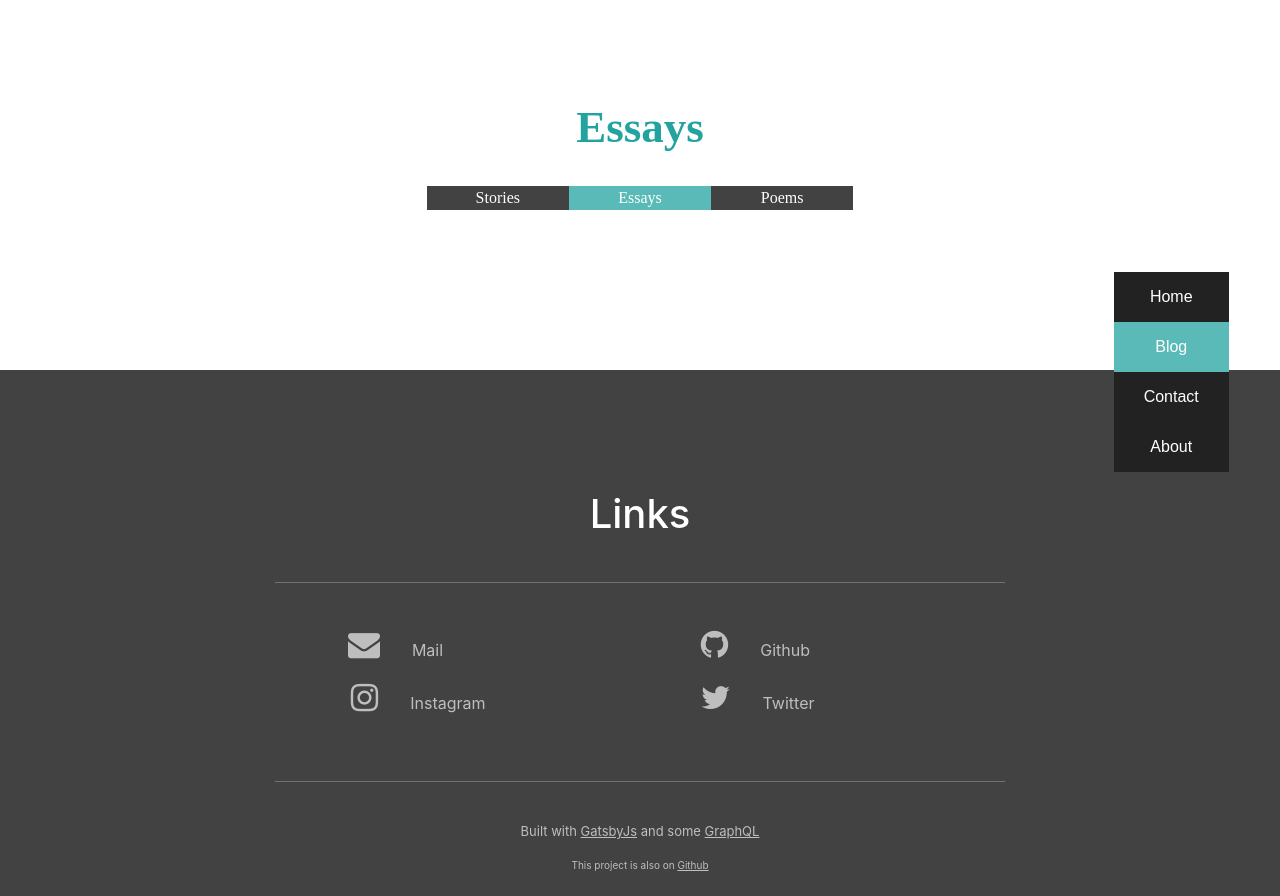
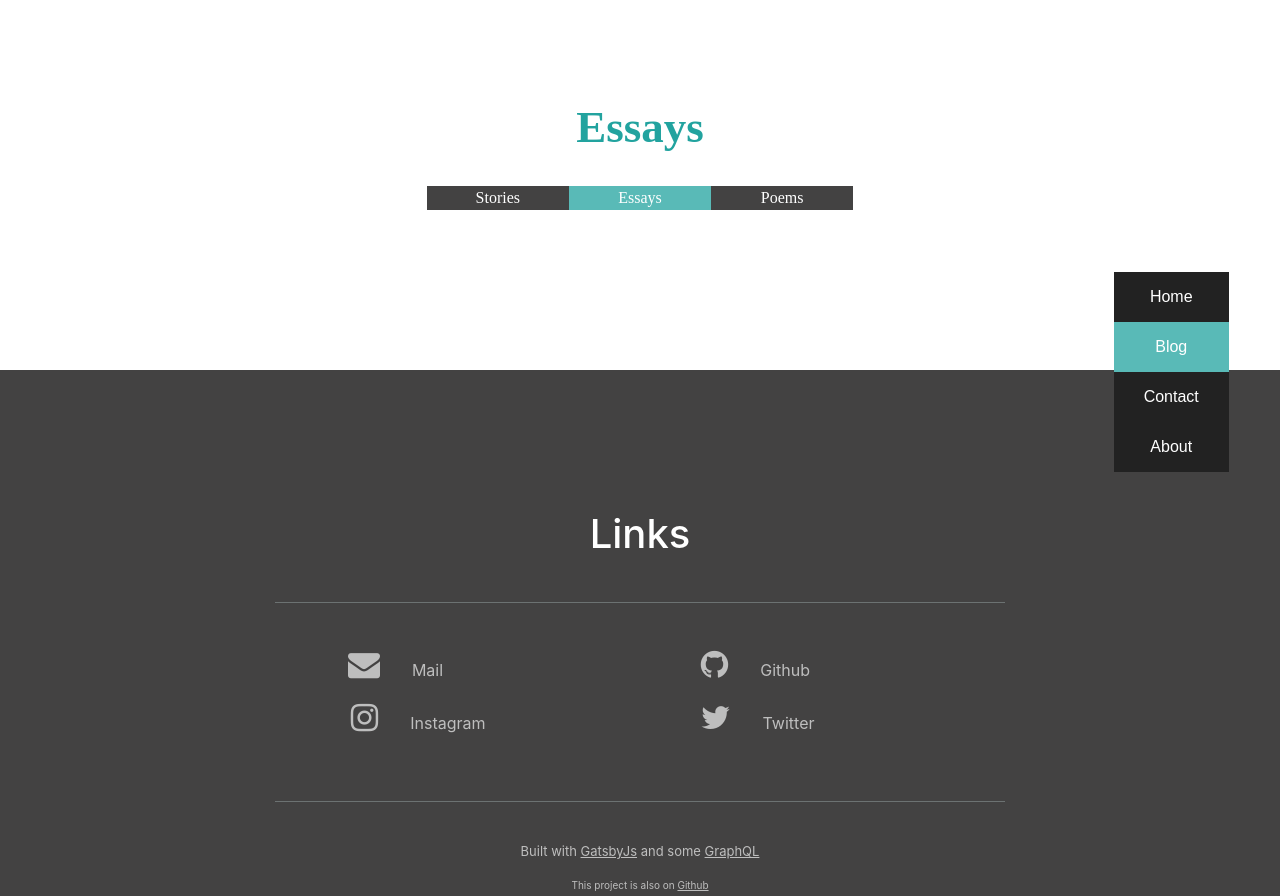
Before and after one commit to pratikluitel/blog, a Gatsby site: page /essays in a window 1280 px wide. Shown: the top 896 px of the page. Built offline with nearby package versions, Linux system fonts and the light colour scheme; Gatsby itself is replaced by a stand-in of ours; a web font is replaced by a local one.

Commit message:
footer adjustment

```diff
--- a/package.json
+++ b/package.json
@@ -18,7 +18,7 @@
     "font-awesome": "^4.7.0",
     "gatsby": "^2.23.12",
     "gatsby-background-image": "^1.1.1",
-    "gatsby-cli": "^2.12.64",
+    "gatsby-cli": "^2.12.65",
     "gatsby-image": "^2.4.13",
     "gatsby-plugin-manifest": "^2.4.18",
     "gatsby-plugin-react-helmet": "^3.3.10",
--- a/src/Components/layout.scss
+++ b/src/Components/layout.scss
@@ -291,7 +291,7 @@ hr {
 
 .footer {
   margin: 0px;
-  padding: 100px 0px 100px 0px;
+  padding: 120px 0px 100px 0px;
   background-color: $light-secondary-theme;
   color: $footer-text;
   hr {
```
Also changed, not shown: 1 other file.
